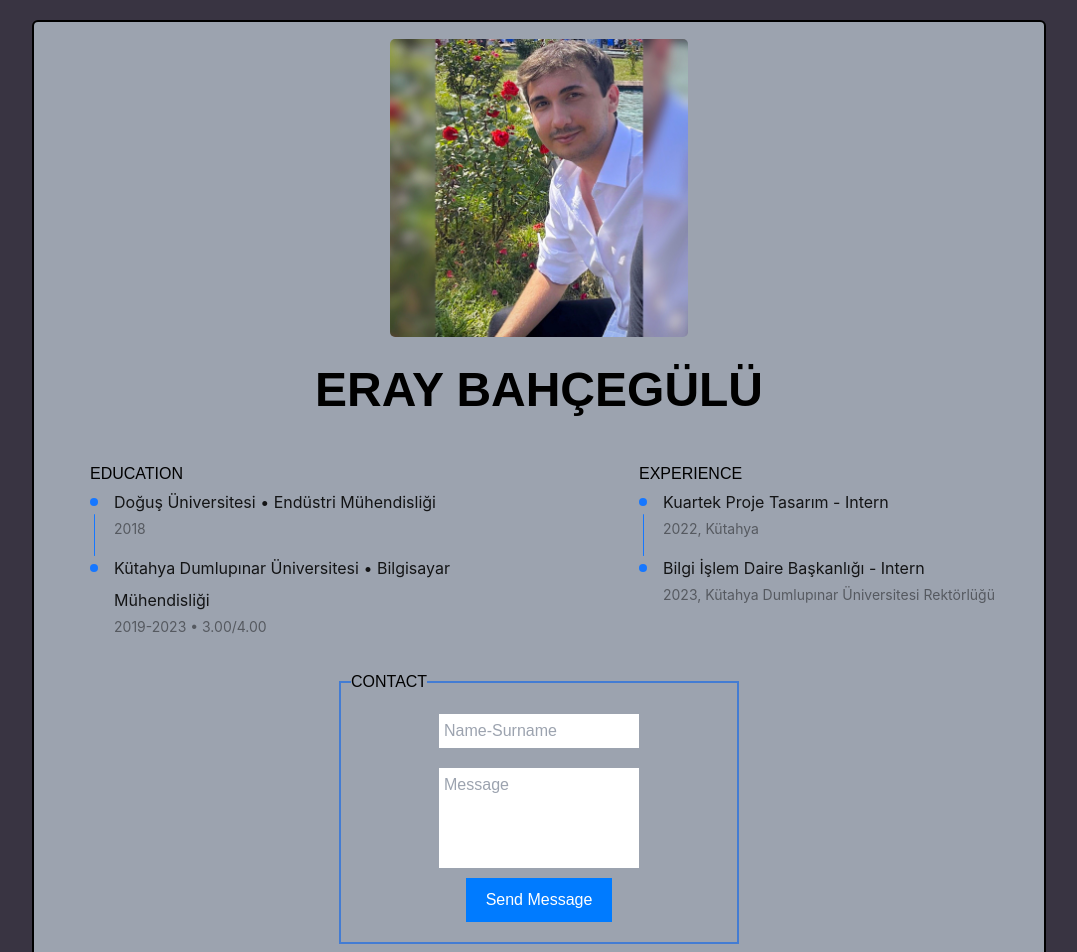
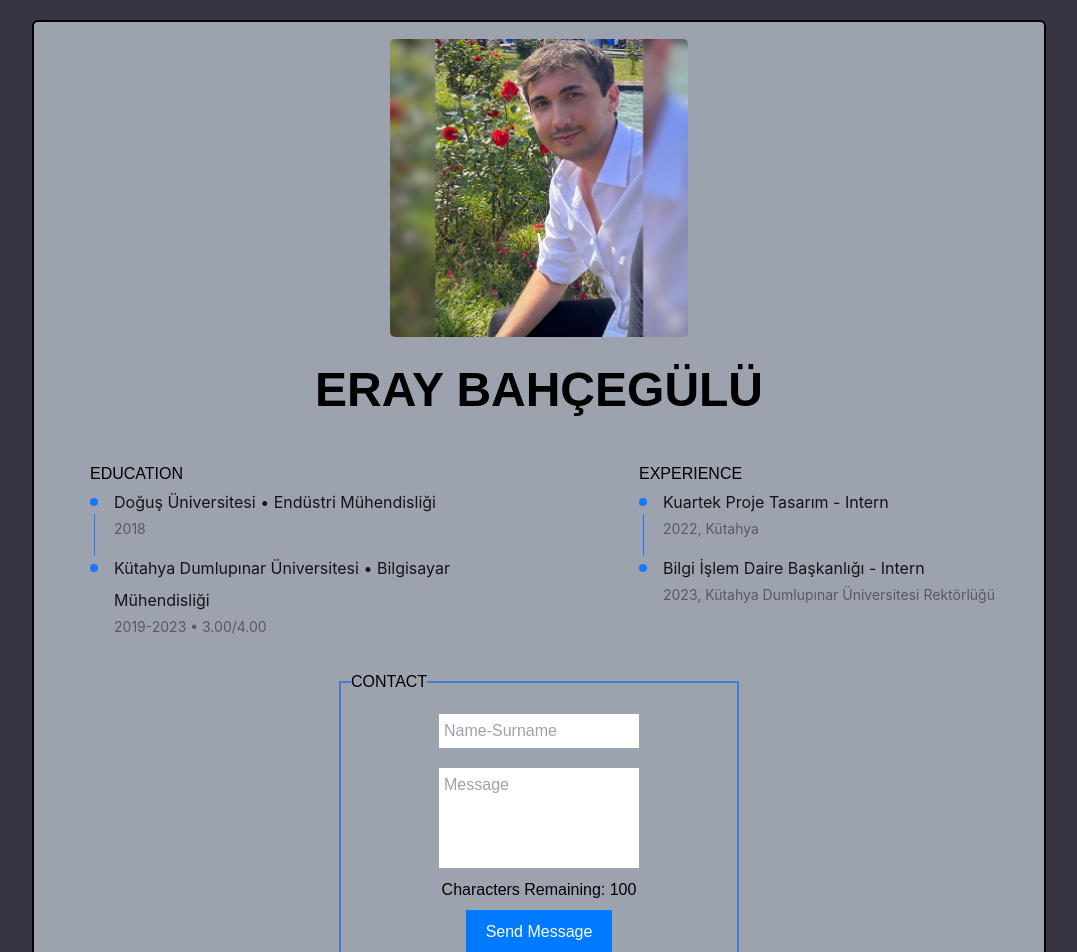
Before and after one commit to eraybahcegulu/eraybahcegulu.com, a React (Create React App) app in the folder client/: page / in a window 1280 px wide. Shown: the top 952 px of the page, without its empty margins (101-1178 px from the left). Built offline with nearby package versions, Linux system fonts and the light colour scheme; the HTML template or start-up script is replaced by a standard one.

Commit message:
Update FirebaseComponent.jsx

```diff
--- a/client/src/components/main/FirebaseComponent.jsx
+++ b/client/src/components/main/FirebaseComponent.jsx
@@ -6,6 +6,9 @@ import './FirebaseComponent.css';
 function FirebaseComponent() {
   const [data, setData] = useState({ box1: '', box2: '' });
   const [notification, setNotification] = useState('');
+
+  const maxLengthNameSurname = 25;
+  const maxLengthMessage = 100;
 
   const handleButtonClick = () => {
     if (data.box1.trim() === '' || data.box2.trim() === '') {
@@ -51,17 +54,27 @@ function FirebaseComponent() {
         }}
         className="firebase-input"
         placeholder="Name-Surname"
+        maxLength={maxLengthNameSurname}
       />
       <textarea
         value={data.box2}
         onChange={(e) => setData({ ...data, box2: e.target.value })}
         className="firebase-textarea"
         placeholder="Message"
+        maxLength={maxLengthMessage}
       />
-  <button onClick={handleButtonClick} className="firebase-button">
+
+      <p>Characters Remaining: {maxLengthMessage - data.box2.length}</p>
+
+      <button
+        onClick={handleButtonClick}
+        className="firebase-button mt-2"
+
+      >
         Send Message
       </button>
       <p className={`notification ${notification ? 'show' : 'hide'}`}>
+
         {notification}
       </p>
     </fieldset>
```
Lines whose indentation alone changed are shown as unchanged.
